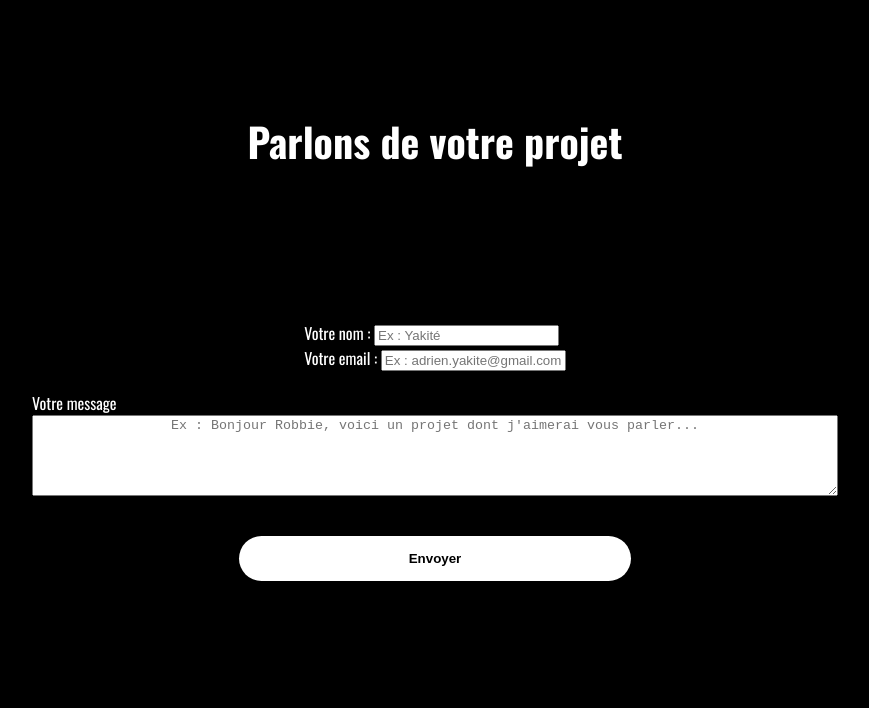
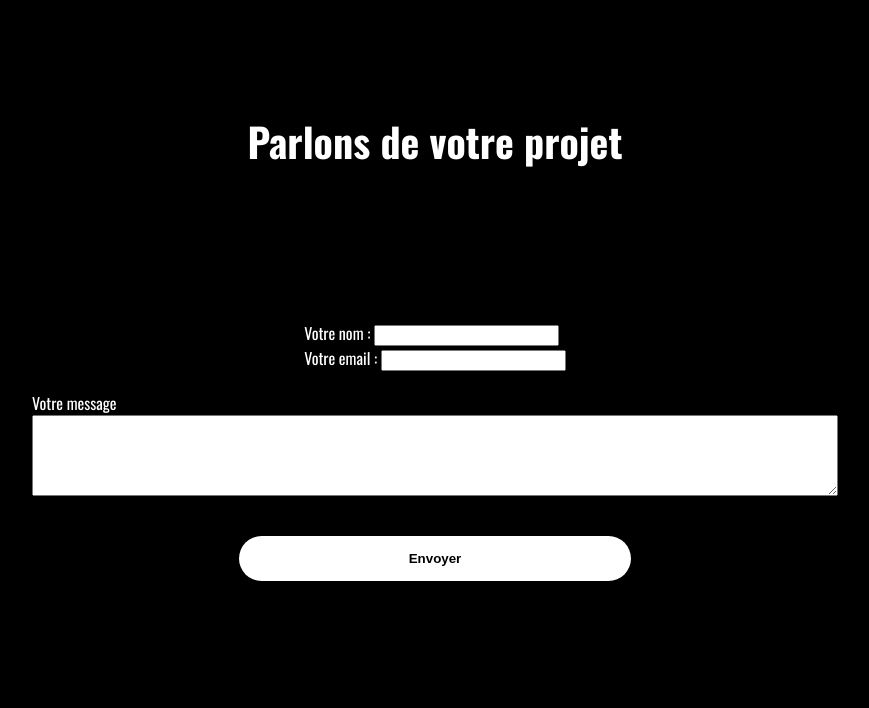
Before and after one commit to AdrienYakite/Site-Mathias-Portfolio-Photo, a plain HTML site: page index.html in a window 1280 px wide. Shown: the part 2148-2856 px from the top of the page, without its empty margins (205-1074 px from the left). Drawn offline with nearby package versions, Linux system fonts and the light colour scheme.

Commit message:
ajustage du style

```diff
--- a/index.html
+++ b/index.html
@@ -121,19 +121,19 @@
 
                             <div>
                             <label for="nom">Votre nom : </label>
-                            <input type="text" name="nom" id="nom" placeholder="Ex : Yakité" >
+                            <input type="text" name="nom" id="nom" required>
                             </div>
 
                             <div>
                             <label for="adressemail">Votre email : </label>
-                            <input type="email" name="adressemail" id="adressemail"placeholder="Ex : adrien.yakite@gmail.com">
+                            <input type="email" name="adressemail" id="adressemail" required>
                             </div>
 
                         </div>
 
                         <div>
                         <label for="resumeprojet" id="votreMSG">Votre message</label>
-                            <textarea name="resumeprojet" id="resumeprojet" placeholder="Ex : Bonjour Robbie, voici un projet dont j'aimerai vous parler..." required rows="5"></textarea>
+                            <textarea name="resumeprojet" id="resumeprojet" required rows="5"></textarea>
                         </div>
 
                         <input type="submit" value="Envoyer" class="btn" id="btnEnvoi">
```
